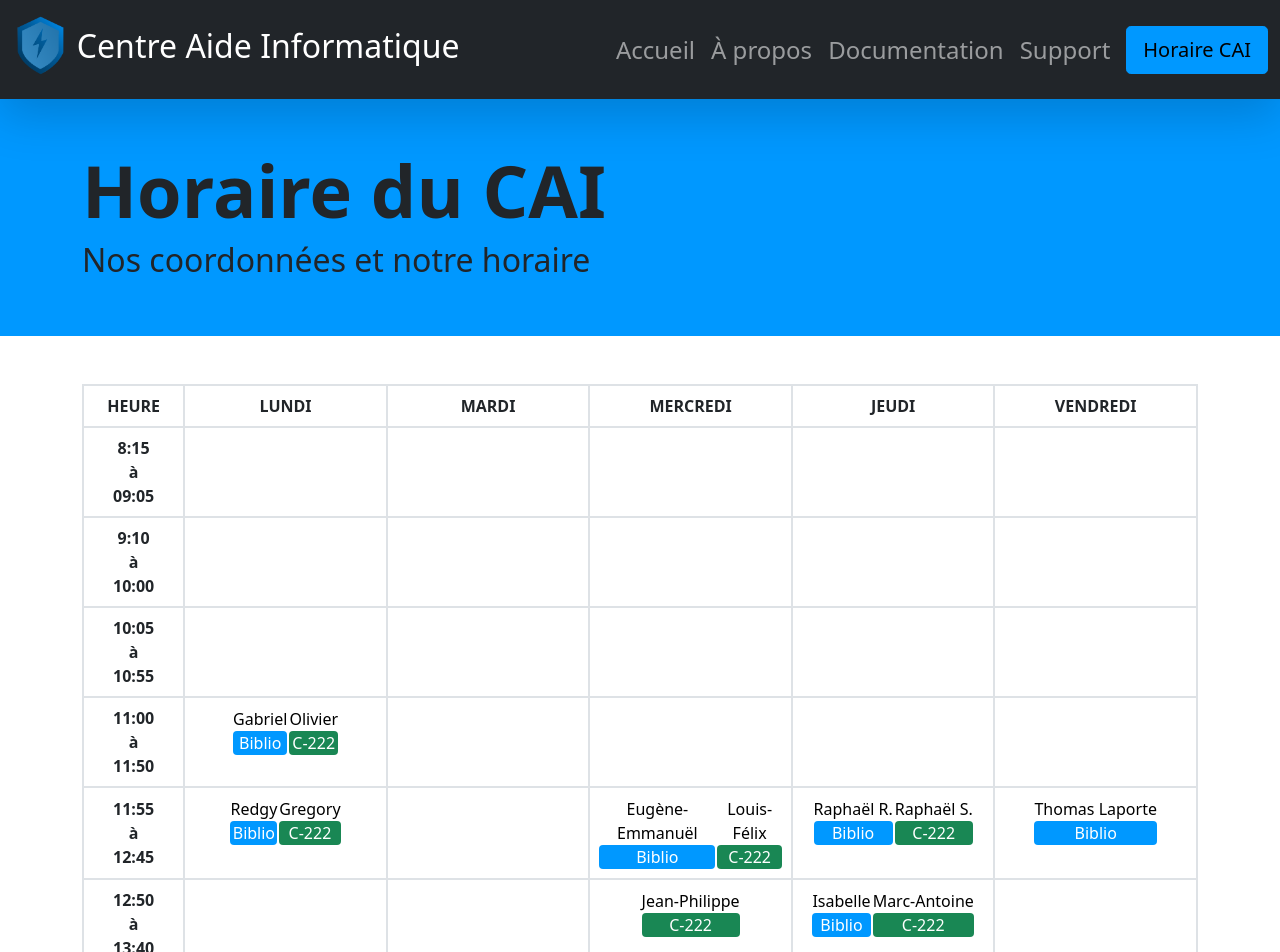
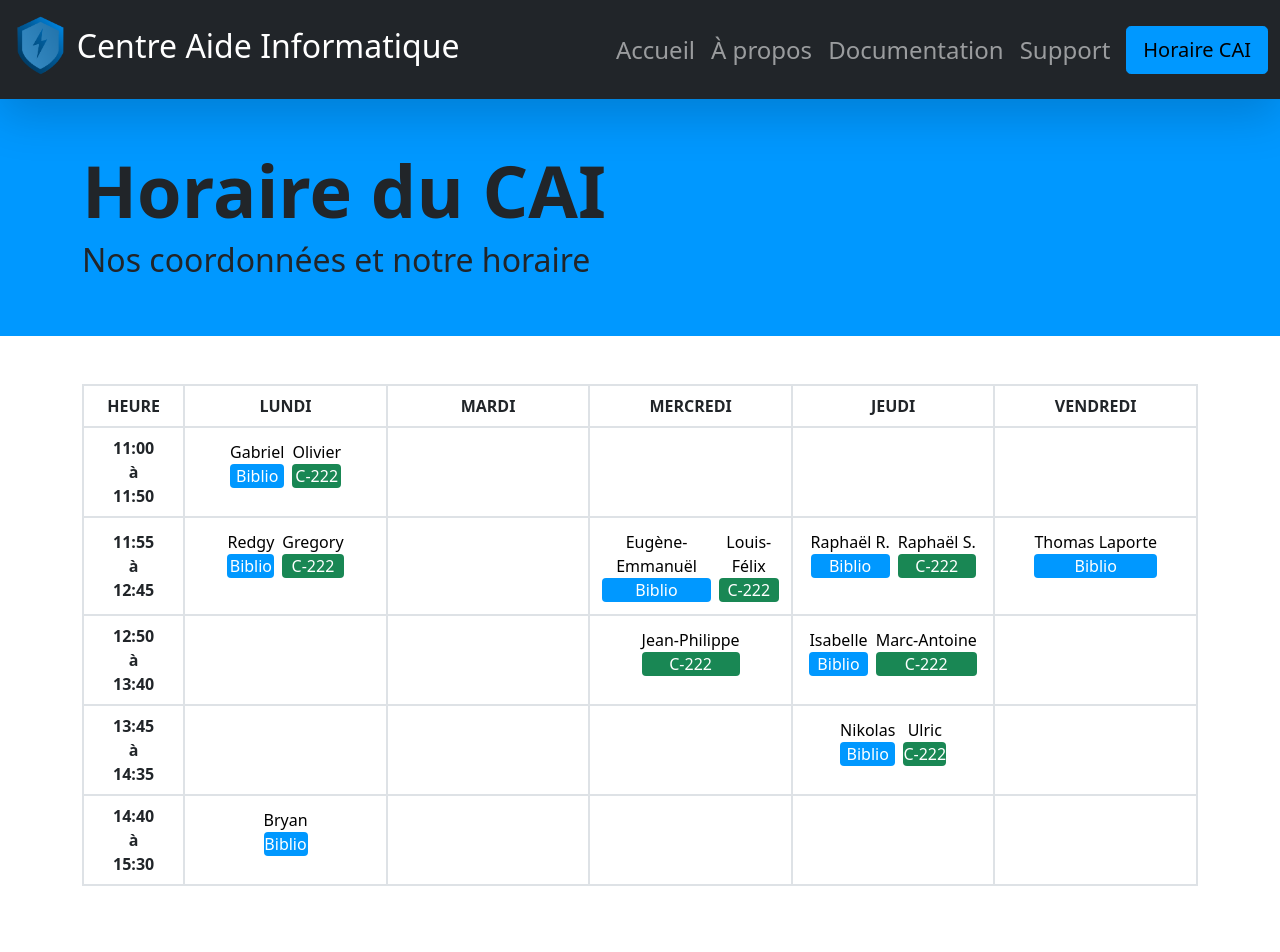
Before and after one commit to darkhappy/projet-soutien, a React (Create React App) app: page /contact in a window 1280 px wide. Shown: the top 952 px of the page. Built offline with nearby package versions, Linux system fonts and the light colour scheme.

Commit message:
Fix for simplicity

```diff
--- a/src/components/Calendar/CalendarDesktopView.jsx
+++ b/src/components/Calendar/CalendarDesktopView.jsx
@@ -2,7 +2,7 @@ import dayjs from "dayjs";
 import CustomParseFormat from "dayjs/plugin/customParseFormat";
 import schedule from "../../data/schedule.json";
 
-const hours = ["8:15","9:10","10:05","11:00","11:55","12:50","13:45","14h:40","15:35","16:30","17:25"];
+const hours = ["11:00","11:55","12:50","13:45","14:40"];
 
 export default function CalendarDesktopView() {
   return (
@@ -43,7 +43,7 @@ function Horaire() {
                 <table className="d-flex justify-content-center" key={hour + day + "2"}>
                   <tbody><tr>
                   {Disponibilite(day, hour)[0] != null ?
-                    <td className="border-0" key={hour + day + "3"}>
+                    <td className="border-0 p-1" key={hour + day + "3"}>
                       <div className="text-black" key={hour + day + "4"}>
                         {Disponibilite(day, hour)[0] }
                       </div>
@@ -53,7 +53,7 @@ function Horaire() {
                       </td>
                   : null}
                   {Disponibilite(day, hour)[1] != null ?
-                    <td className="border-0" key={hour + day + "6"}>
+                    <td className="border-0 p-1" key={hour + day + "6"}>
                       <div className="text-black" key={hour + day + "7"}>
                         {Disponibilite(day, hour)[1] }
                       </div>
```
